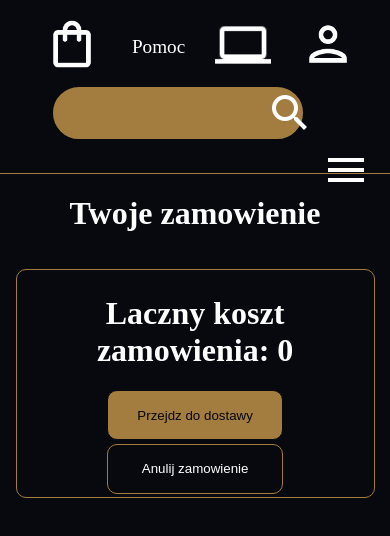
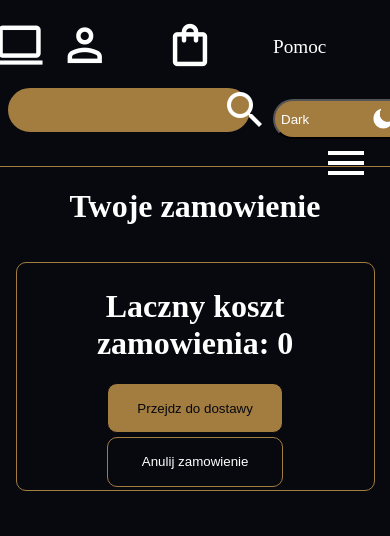
Before and after one commit to MateuszBrankiewicz/ComouterShop, an Angular app in the folder frontend/ComputerShop/: page /basket-page in a window 390 px wide. Shown: the top 536 px of the page. Built offline with nearby package versions, Linux system fonts and the light colour scheme.

Commit message:
add toggle button theme style

```diff
--- a/frontend/ComputerShop/src/app/components/header/header.component.css
+++ b/frontend/ComputerShop/src/app/components/header/header.component.css
@@ -31,13 +31,34 @@ ul li a{
     font-size: larger;
     color: var(--textColor);
 }
-img{
+/* img{
     height: 56px;
     width: 56px;
+    background: var(--textColor);
+} */
+.material-symbols-outlined{
     color: var(--textColor);
+    font-size: 48px;
+
 }
 ul:not(:first-child){
     align-self: flex-end;
+}
+.toggle-btn{
+    margin: 0;
+    background-color: var(--borderColor);
+    color: var(--textColor);
+    display: flex;
+    justify-content: space-between;
+    align-items: center;
+    width: 150px;
+    height: 40px;
+    border-radius: 20px;
+    cursor: pointer;
+}
+.toggle-btn img{
+    width: 25px;
+    margin-left: 10px;
 }
 .userAcc{
  display: flex;
@@ -68,31 +89,24 @@ ul:not(:first-child){
 }
 @media screen and (max-width: 750px) {
    .basic-navigation{
-        display: grid;
-        grid-template-rows: 2 1fr;
-        grid-template-columns: 25% 25% 25% 25%;
-        grid-row-gap:10px ;
+    display: grid;
+    grid-template-columns: repeat(4, 1fr);
+    grid-template-rows: repeat(2, 1fr);
+    grid-column-gap: 15px;
+    grid-row-gap: 10px;
+        }
 
+
+    #main{ grid-area: 1 / 1 / 2 / 2; }
+    #search{ grid-area: 2 / 1 / 3 / 4;  }
+    .account{ grid-area: 1 / 2 / 2 / 3; }
+    #basket{
+         grid-area: 1 / 3 / 2 / 4; }
+
+    #help{
+        grid-area: 1 / 4 / 2 / 5;
     }
-    #main{
-        grid-row: 1;
-        grid-column: 1;
+    .toggle-btn{
+        grid-area: 2 / 4 / 3 / 5;
     }
-    #search{
-
-        grid-row: 2;
-        grid-column-start: 1;
-        grid-column-end: 4;
-    }
-    .account{
-        grid-row: 1;
-        grid-column: 2;
-    }
-    #basket{
-        grid-row: 1;
-    }
-    #help{
-        grid-row: 1;
-    }
-
 }
--- a/frontend/ComputerShop/src/app/components/header/header.component.html
+++ b/frontend/ComputerShop/src/app/components/header/header.component.html
@@ -1,27 +1,42 @@
 <header >
 
             <ul class='basic-navigation'>
-              <a routerLink="/">  <img id="main" src="../../assets/img/logo.png" alt="logo" class="logo"></a>
+              <a routerLink="/"> <span class="material-symbols-outlined">
+                computer
+                </span></a>
             <li id="search">
               <app-search class="search "></app-search>
             </li>
 
               <li class="active" id="acc">
                 @if (userSession ==="noLogged") {
-                  <a class={{userSession}} routerLink = '/login-page'><img class="nav-img" src="../../assets/img/outline_person_white_48dp.png"></a>
+
+                  <a class={{userSession}} routerLink = '/login-page'><span class="material-symbols-outlined">
+                    person
+                    </span></a>
                 }
                 @else {
                   <div class="userAcc">
-                  <a routerLink = ''><img class="nav-img" src="../../assets/img/outline_person_white_48dp.png"></a>{{username}}  <ul id="user-navigation-bar">
+                    <a class={{userSession}} routerLink = ''><span class="material-symbols-outlined">
+                      person
+                      </span></a>{{username}}  <ul id="user-navigation-bar">
                     <li><a href="">Zamowienia</a></li>
                     <li> <a href="">Ustawienia</a></li>
                     <li><a href="">Wyloguj</a></li>
-                    <li> <button (click)="toggleTheme()">Toggle Theme</button></li>
+                    <!-- <li><div class="toggle-btn">
+                      <span>Dark</span>
+                      <img src="../../../assets/img/theme/moon.png" >
+                    </div></li> -->
+
                   </ul>
                 </div>
                 }
               </li>
-            <li id="basket"><a routerLink="/basket-page"><img class="nav-img" src="../../assets/img/outline_shopping_bag_white_48dp.png"></a></li>
+            <li id="basket"><a routerLink="/basket-page"><span class="material-symbols-outlined">
+              shopping_bag
+              </span></a></li>
             <li id="help"><a href="">Pomoc</a></li>
+            <li> <button class="toggle-btn" (click)="toggleTheme()"> <span id="btn-text">Dark</span>
+              <img id ="btn-icon" src="../../../assets/img/theme/moon.png" ></button></li>
             </ul>
 </header>
--- a/frontend/ComputerShop/src/app/components/header/header.component.ts
+++ b/frontend/ComputerShop/src/app/components/header/header.component.ts
@@ -17,10 +17,24 @@ export class HeaderComponent  {
 
   toggleTheme() {
     this.themeService.toggleTheme();
+    this.changeButtonContent();
   }
 
   getTheme() {
     return this.themeService.getCurrentTheme();
+    this.changeButtonContent();
   }
-
+  changeButtonContent(){
+    let btnText = document.getElementById("btn-text");
+    let btnIcon = document.getElementById("btn-icon") as HTMLImageElement;
+    if(btnIcon && btnText){
+    if(this.themeService.getCurrentTheme() === "dark-theme"){
+      btnIcon.src = "../../../assets/img/theme/sun.png"
+      btnText.innerHTML = "Light"
+    }
+  else{
+    btnIcon.src = "../../../assets/img/theme/moon.png"
+    btnText.innerHTML = "Dark"
+  }}
+  }
 }
--- a/frontend/ComputerShop/src/app/components/search/search.component.css
+++ b/frontend/ComputerShop/src/app/components/search/search.component.css
@@ -3,7 +3,8 @@
     border: 2px solid var(--borderColor);
     align-items: center;
     border-radius: 28px;
-
+    height: 40px;
+    justify-content: space-between;
     background: var(--borderColor);
 }
 img{
@@ -17,6 +18,6 @@ input{
     border: none;
     background: transparent;
 }
-.searchL::placeholder{
+.search::placeholder{
     background: var(--borderColor);
 }
--- a/frontend/ComputerShop/src/index.html
+++ b/frontend/ComputerShop/src/index.html
@@ -6,6 +6,7 @@
   <base href="/">
   <meta name="viewport" content="width=device-width, initial-scale=1">
   <link rel="icon" type="image/x-icon" href="favicon.ico">
+  <link rel="stylesheet" href="https://fonts.googleapis.com/css2?family=Material+Symbols+Outlined:opsz,wght,FILL,GRAD@20..48,100..700,0..1,-50..200" />
 </head>
 <body >
   <app-root></app-root>
--- a/frontend/ComputerShop/src/styles.css
+++ b/frontend/ComputerShop/src/styles.css
@@ -22,3 +22,11 @@ body{
     margin: 0;
     padding: 0;
 }
+
+.material-symbols-outlined {
+  font-variation-settings:
+  'FILL' 0,
+  'wght' 500,
+  'GRAD' 200,
+  'opsz' 40
+}
```
Also changed, not shown: frontend/ComputerShop/src/assets/img/theme/moon.png (added), frontend/ComputerShop/src/assets/img/theme/sun.png (added).
